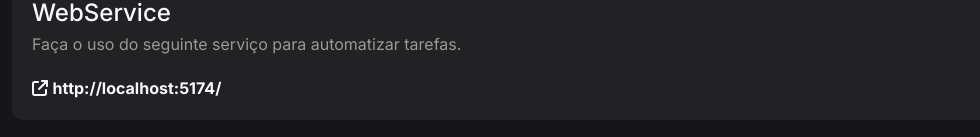
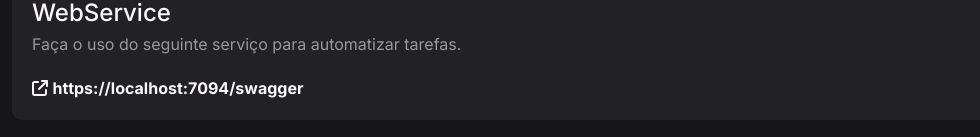
Before and after one commit to hsonhi/recibosmcx, a React (Vite) app: page / in a window 1280 px wide. Shown: the part 607-744 px from the top of the page, without its empty margins (4-984 px from the left). Built offline with nearby package versions, Linux system fonts and the light colour scheme.

Commit message:
Updates on Endpoint url

```diff
--- a/src/App.tsx
+++ b/src/App.tsx
@@ -10,9 +10,9 @@ import {
   faKey,
 } from "@fortawesome/free-solid-svg-icons";
 
-const UPLOAD_ENDPOINT = "https://localhost:7094/decrypto/upload";
+const UPLOAD_ENDPOINT = "https://localhost:7094";
 
-function FileUploader() {
+function DeCryptoReact() {
   const [file, setFile] = useState<any>(null);
   const [status, setStatus] = useState("Nao foram encontradas assinaturas");
   const [data, setPosts] = useState([]);
@@ -29,7 +29,7 @@ function FileUploader() {
     formData.append("file", file);
 
     const resp = await axios
-      .post(UPLOAD_ENDPOINT, formData, {
+      .post(UPLOAD_ENDPOINT + "/decrypto/upload", formData, {
         headers: {
           "content-type": "multipart/form-data",
           Authorization: null,
@@ -163,8 +163,8 @@ function FileUploader() {
           <p>
             <FontAwesomeIcon icon={faExternalLink} />
             &nbsp;
-            <a href="http://localhost:5174/" target="_blank">
-              <b>http://localhost:5174/</b>
+            <a href={UPLOAD_ENDPOINT + "/swagger"} target="_blank">
+              <b>{UPLOAD_ENDPOINT + "/swagger"}</b>
             </a>
           </p>
         </div>
@@ -173,4 +173,4 @@ function FileUploader() {
   );
 }
 
-export default FileUploader;
+export default DeCryptoReact;
```
